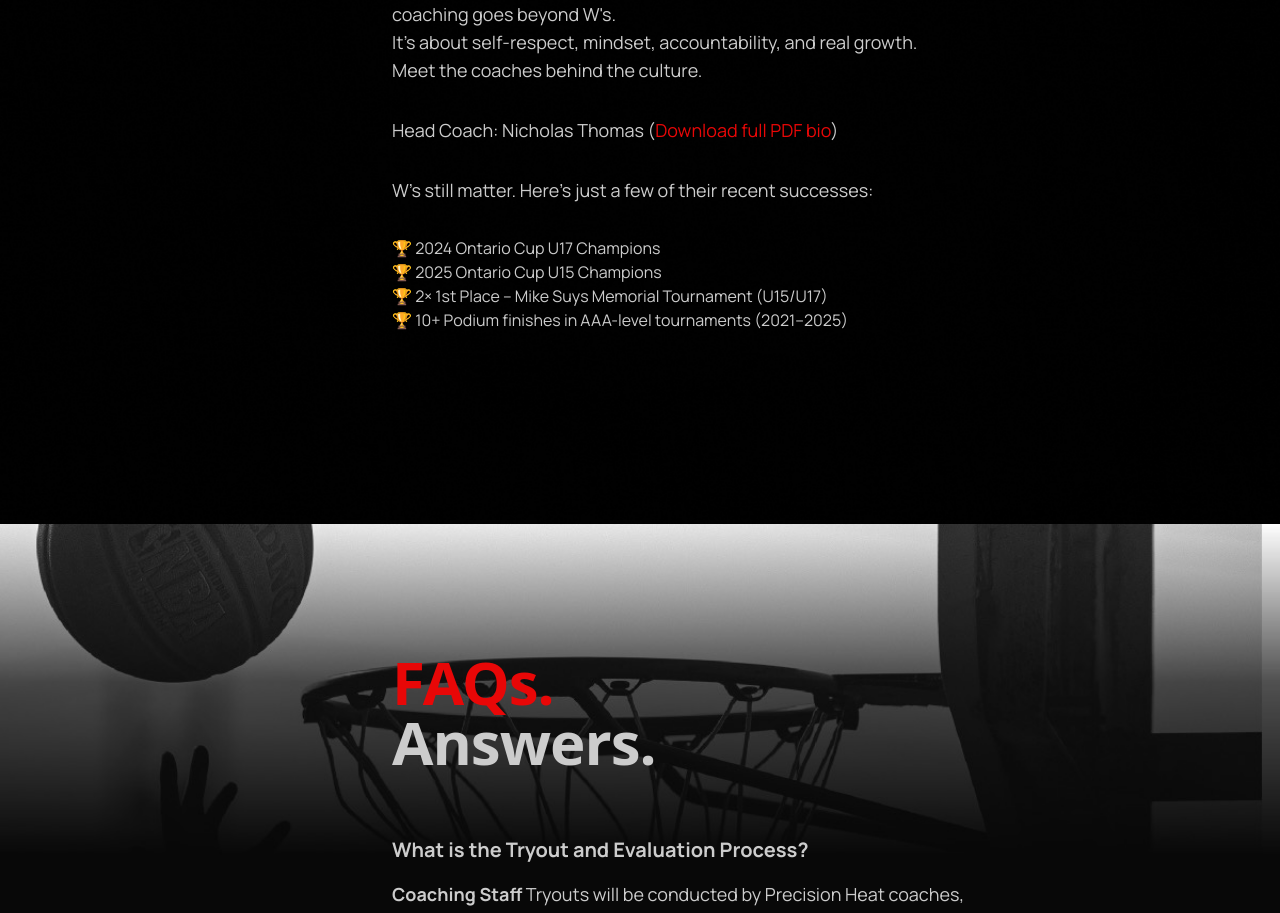
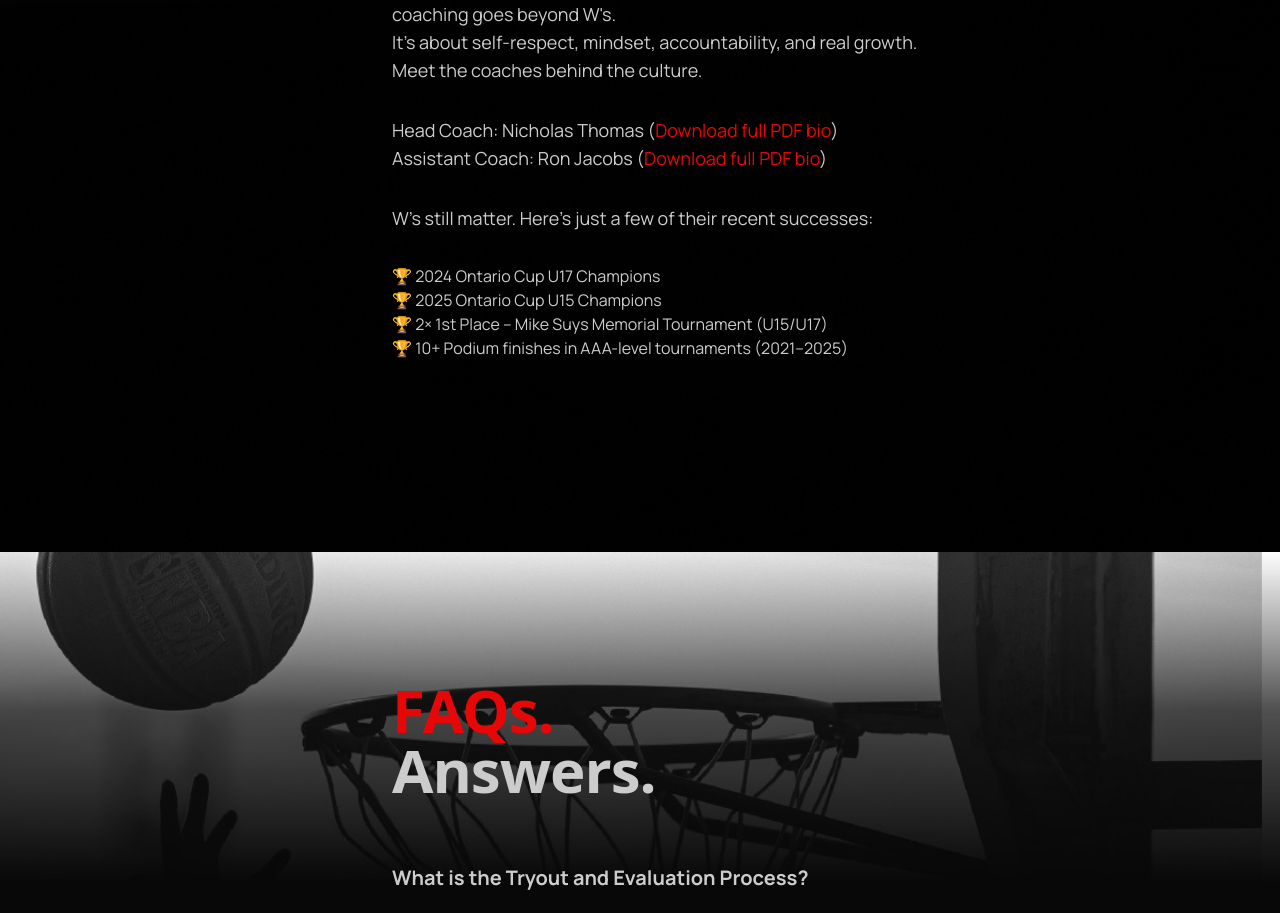
Before and after one commit to heyfarai/tryouts-next, a Next.js app: page / in a window 1280 px wide. Shown: the part 4170-5083 px from the top of the page. Built offline with nearby package versions, Linux system fonts and the light colour scheme; no server answers; a web font is replaced by a local one.

Commit message:
added Ron J

```diff
--- a/src/app/components/CoachingSection.tsx
+++ b/src/app/components/CoachingSection.tsx
@@ -44,8 +44,15 @@ const CoachingSection = () => (
           Download full PDF bio
         </a>
         )
-        {/* <br />
-      Assistant Coach: Ron&apos; */}
+        <br />
+        Assistant Coach: Ron Jacobs (
+        <a
+          className="text-[var(--precision-red)]"
+          href="/bios/bio-coach-ron-jacobs.pdf"
+        >
+          Download full PDF bio
+        </a>
+        )
       </p>
       <p className="text-lg mb-8 ">
         W&apos;s still matter. Here&apos;s just a few of their recent successes:
```
Also changed, not shown: 1 other file (tests, documents, lock files or other folders).
